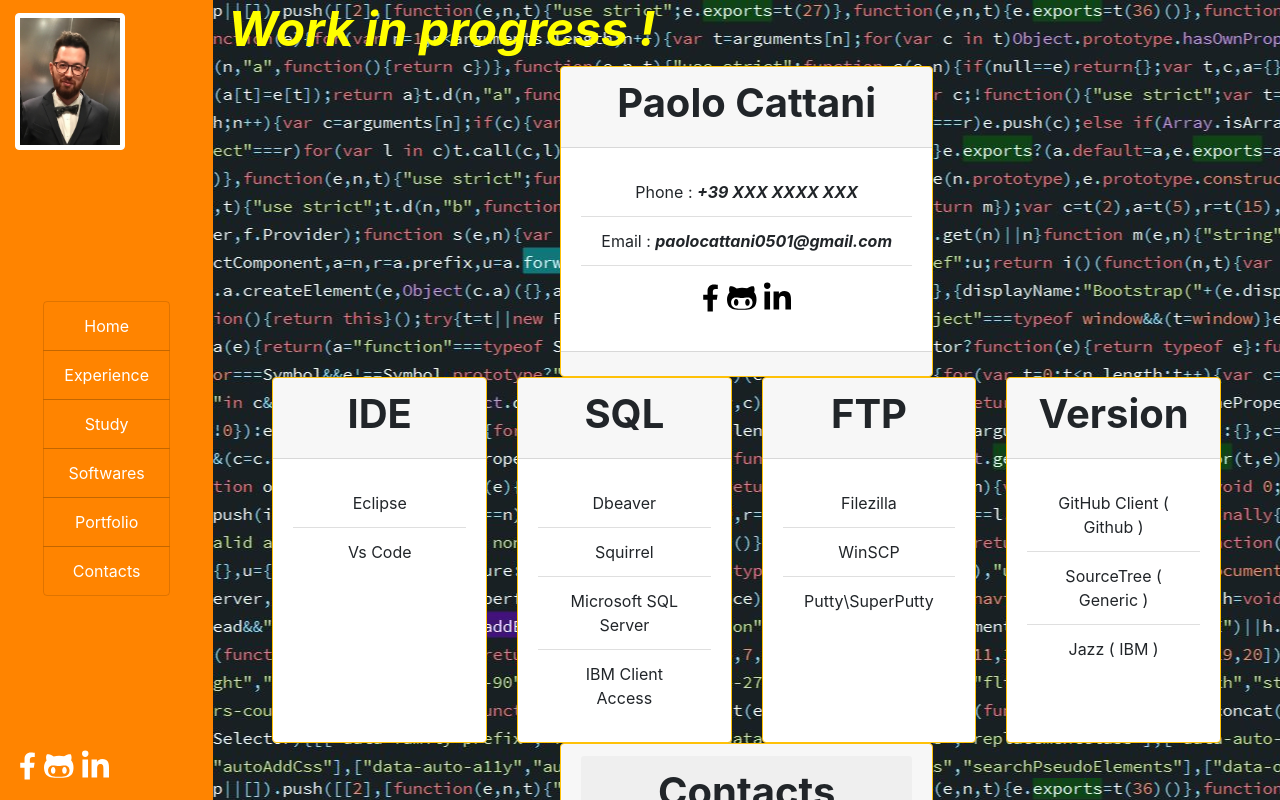
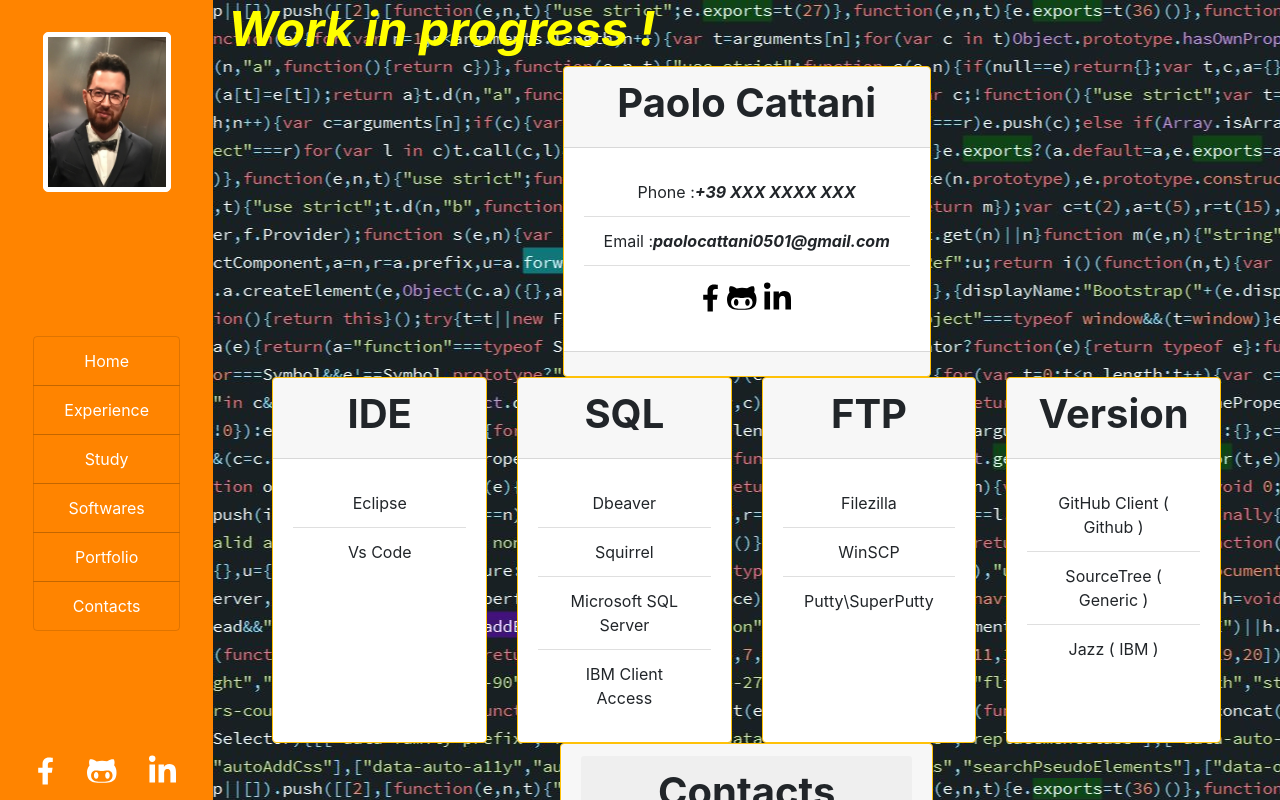
Before and after one commit to paolocattani/paolocattani, a React (Create React App) app: page / in a window 1280 px wide. Shown: the top 800 px of the page. Built offline with nearby package versions, Linux system fonts and the light colour scheme.

Commit message:
WIP
Add i18n, sidebar style

```diff
--- a/src/App.tsx
+++ b/src/App.tsx
@@ -20,7 +20,7 @@ interface appState {
 // Constants
 const rightWidth = 10;
 const leftWidth = 2;
-const resizeValue = 2;
+const resizeValue = 1;
 
 //const sidebar1stColor = '#6390ba';
 const sidebar1stColor = '#ff8400';
@@ -80,29 +80,16 @@ const App: React.FC = () => {
           <Col
             xs={leftWidth + resizeValue}
             md={leftWidth}
-            lg={leftWidth}
-            xl={leftWidth}
             style={sidebarStyle}
           >
             <Sidebar color={sidebar2ndColor} />
           </Col>
           <Col
-            xs={leftWidth + resizeValue}
-            md={leftWidth}
-            lg={leftWidth}
-            xl={leftWidth}
-          >
-            {/* This is just a placeholder to keep the left margin */}
-          </Col>
-          <Col
-            xs={rightWidth - resizeValue}
-            md={rightWidth}
-            lg={rightWidth}
-            xl={rightWidth}
+            xs={{span: rightWidth - resizeValue,offset:leftWidth + resizeValue}}
+            md={{span: rightWidth,offset:leftWidth}}
             style={rightStyle}
           >
             <h1 style={h1Style}>
-              {' '}
               <em>
                 <b>Work in progress !</b>
               </em>
--- a/src/components/InternalLink.tsx
+++ b/src/components/InternalLink.tsx
@@ -1,23 +1,18 @@
 import React from 'react';
 import '../style/internalLink.css';
 
-interface iProps {
+interface InternalLinkProps {
   link: string;
 }
 const style = {
   fontSize: '2vh'
 };
 
-class InternalLink extends React.Component<iProps> {
-  static defaultProps = {};
-
-  render() {
-    return (
-      <a id="internalLink" href={this.props.link} style={style}>
-        {this.props.children}
+const InternalLink:React.FC<InternalLinkProps> = ({link, children}) =>
+(
+      <a id="internalLink" href={link} style={style}>
+        {children}
       </a>
-    );
-  }
-}
+);
 
 export default InternalLink;
--- a/src/components/Sidebar.tsx
+++ b/src/components/Sidebar.tsx
@@ -1,4 +1,4 @@
-import React from 'react';
+import React,{CSSProperties} from 'react';
 import LinkWithIcon from './LinkWithIcon';
 import InternalLink from './InternalLink';
 import { Image, ListGroup } from 'react-bootstrap';
@@ -13,24 +13,37 @@ interface iProps {
 
 // Style consts
 
-const botStyle = { margin: '1vw 0vw' };
-const listGroupStyle = { maxWidth: '100%', margin: 'auto' };
-const listGroupItemStyle = { backgroundColor: 'inherit', color: 'white' };
-const divStyle = {
+const botStyle:CSSProperties = {
+  margin: '1vh auto' ,
+  display: 'flex',
+  justifyContent: 'space-between',
+  width: '80%'
+};
+const listGroupStyle :CSSProperties= {
+  width: '80%',
+  display: 'flex',
+  margin: '4vh auto',
+  justifyContent : 'space-between'
+};
+const listGroupItemStyle:CSSProperties= { backgroundColor: 'inherit', color: 'white' };
+const divStyle:CSSProperties = {
   height: '100%',
   // Diplay
   WebkitAlignItems: 'flex-start' /* Safari 7.0+ */,
   display: 'flex',
-  flexDirection: 'column' as 'column',
+  flexDirection: 'column',
   // Align options
-  textAlign: '-webkit-center' as 'center'
+  textAlign: 'center',
+  justifyContent : 'space-between'
 };
 
 const Sidebar: React.SFC<iProps> = props => {
-  const imageStyle = {
-    maxWidth: '60%',
+
+  const imageStyle: CSSProperties = {
+    maxWidth: '10vw',
     border: 'solid 0.5px ' + props.color,
-    margin: '1vw 0vw'
+    margin: '4vh auto',
+    borderRadius : '5px'
   };
 
   return (
--- a/src/index.tsx
+++ b/src/index.tsx
@@ -1,10 +1,30 @@
-import React from 'react';
+import React,{StrictMode} from 'react';
 import ReactDOM from 'react-dom';
 import './style/index.css';
 import App from './App';
+import {I18nextProvider} from "react-i18next";
+import i18next from "i18next";
+
 import * as serviceWorker from './serviceWorker';
+import eng from "./translations/en-US/common.json";
+import ita from "./translations/it-IT/common.json";
+import LanguageDetector from 'i18next-browser-languagedetector';
 
-ReactDOM.render(<App />, document.getElementById('root'));
+i18next.use(LanguageDetector).init({
+    interpolation: { escapeValue: false },
+    // lng: 'it',                               language to use
+    resources: {
+        en: { eng },
+        it: { ita },
+    },
+});
+
+ReactDOM.render(
+    <StrictMode>
+            <I18nextProvider i18n={i18next}>
+                <App />
+            </I18nextProvider>
+    </StrictMode>, document.getElementById('root'));
 
 // If you want your app to work offline and load faster, you can change
 // unregister() to register() below. Note this comes with some pitfalls.
--- /dev/null
+++ b/src/translations/en-US/common.json
@@ -0,0 +1,3 @@
+{
+	"contacts": "Contacts"
+}
--- /dev/null
+++ b/src/translations/it-IT/common.json
@@ -0,0 +1,3 @@
+{
+	"contacts": "Contatti"
+}
```
Also changed, not shown: package.json (+3 -5 lines), src/components/Home.tsx (+5 -9 lines), src/components/samplx.tsx (added, +27 -0 lines), 2 other files (tests, documents, lock files or other folders).
